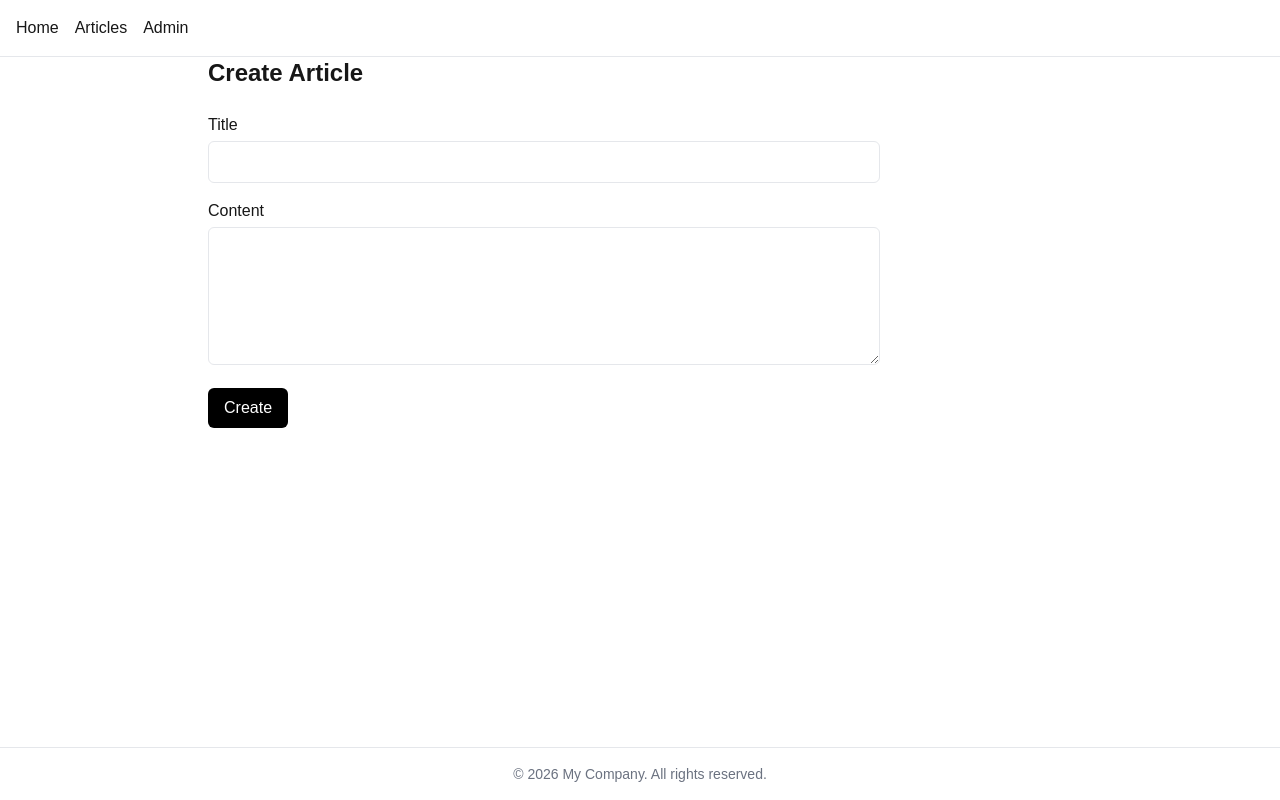
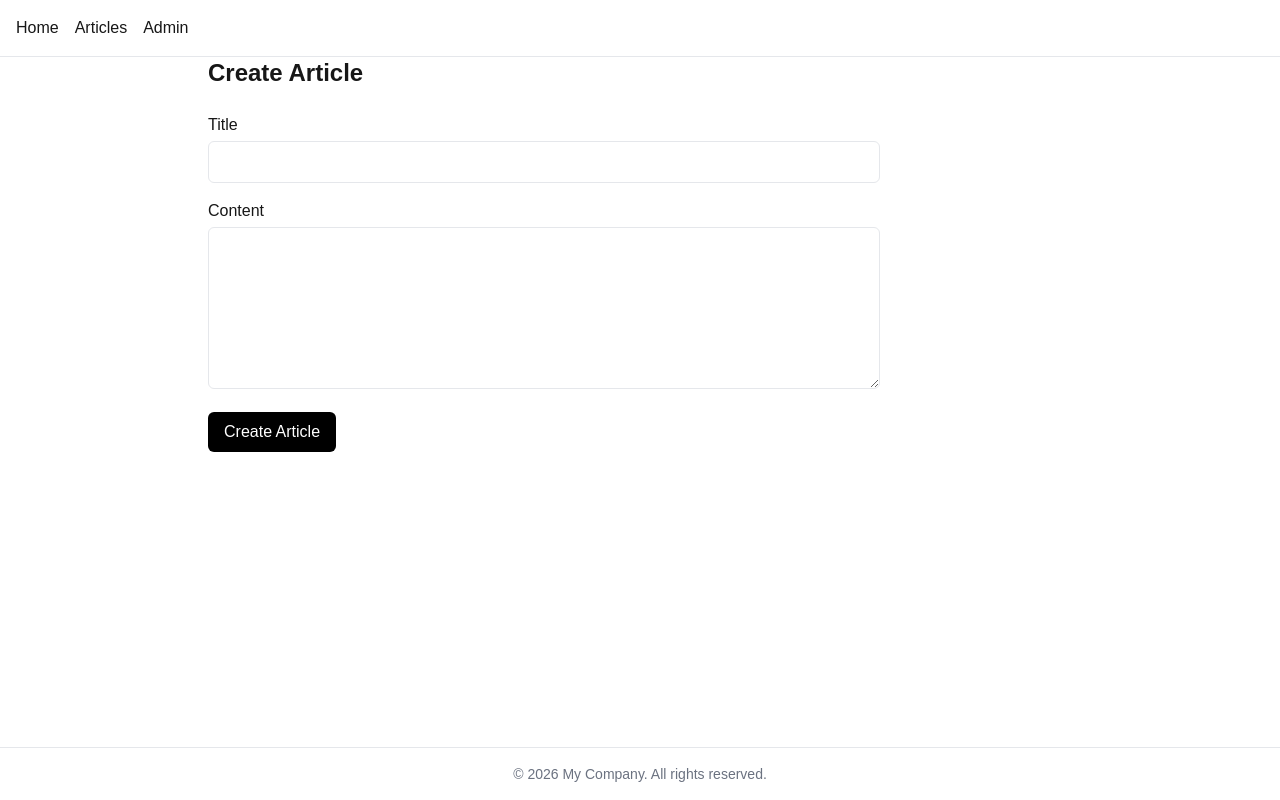
Before and after one commit to Rizkydba/simple-blog-app, a Next.js app: page /admin/articles/new in a window 1280 px wide. Built offline with nearby package versions, Linux system fonts and the light colour scheme.

Commit message:
refactor: extract reusable article form component

```diff
--- a/src/app/admin/articles/[id]/page.tsx
+++ b/src/app/admin/articles/[id]/page.tsx
@@ -2,6 +2,7 @@
 
 import { useEffect, useState } from "react";
 import { useParams, useRouter } from "next/navigation";
+import ArticleForm from "@/components/articles/ArticleForm";
 
 import { Article } from "@/types/article";
 import {
@@ -55,41 +56,14 @@ export default function EditArticlePage() {
     <div className="max-w-2xl space-y-6">
       <h1 className="text-2xl font-bold">Edit Article</h1>
 
-      <form onSubmit={handleSubmit} className="space-y-4">
-        {/* TITLE */}
-        <div>
-          <label className="block mb-1">Title</label>
-
-          <input
-            type="text"
-            className="w-full border p-2 rounded-md"
-            value={title}
-            onChange={(e) => setTitle(e.target.value)}
-            required
-          />
-        </div>
-
-        {/* CONTENT */}
-        <div>
-          <label className="block mb-1">Content</label>
-
-          <textarea
-            className="w-full border p-2 rounded-md"
-            rows={6}
-            value={content}
-            onChange={(e) => setContent(e.target.value)}
-            required
-          />
-        </div>
-
-        {/* SUBMIT */}
-        <button
-          type="submit"
-          className="bg-black text-white px-4 py-2 rounded-md"
-        >
-          Update Article
-        </button>
-      </form>
+      <ArticleForm
+        title={title}
+        content={content}
+        onTitleChange={setTitle}
+        onContentChange={setContent}
+        onSubmit={handleSubmit}
+        submitLabel="Update Article"
+      />
     </div>
   );
 }
--- a/src/app/admin/articles/new/page.tsx
+++ b/src/app/admin/articles/new/page.tsx
@@ -4,6 +4,7 @@ import { useState } from "react";
 import { useRouter } from "next/navigation";
 import { createArticle } from "@/services/article.service";
 import { generateSlug } from "@/lib/utils";
+import ArticleForm from "@/components/articles/ArticleForm";
 
 export default function CreateArticlePage() {
   const router = useRouter();
@@ -30,39 +31,14 @@ export default function CreateArticlePage() {
     <div className="max-w-2xl space-y-6">
       <h1 className="text-2xl font-bold">Create Article</h1>
 
-      <form onSubmit={handleSubmit} className="space-y-4">
-        {/* TITLE */}
-        <div>
-          <label className="block mb-1">Title</label>
-          <input
-            type="text"
-            className="w-full border p-2 rounded-md"
-            value={title}
-            onChange={(e) => setTitle(e.target.value)}
-            required
-          />
-        </div>
-
-        {/* CONTENT */}
-        <div>
-          <label className="block mb-1">Content</label>
-          <textarea
-            className="w-full border p-2 rounded-md"
-            rows={5}
-            value={content}
-            onChange={(e) => setContent(e.target.value)}
-            required
-          />
-        </div>
-
-        {/* SUBMIT */}
-        <button
-          type="submit"
-          className="bg-black text-white px-4 py-2 rounded-md"
-        >
-          Create
-        </button>
-      </form>
+      <ArticleForm
+        title={title}
+        content={content}
+        onTitleChange={setTitle}
+        onContentChange={setContent}
+        onSubmit={handleSubmit}
+        submitLabel="Create Article"
+      />
     </div>
   );
 }
--- /dev/null
+++ b/src/components/articles/ArticleForm.tsx
@@ -0,0 +1,57 @@
+"use client"; //LocalStorage
+
+type ArticleFormProps = {
+  title: string;
+  content: string;
+  onTitleChange: (value: string) => void;
+  onContentChange: (value: string) => void;
+  onSubmit: (e: React.FormEvent) => void;
+  submitLabel: string;
+};
+
+export default function ArticleForm({
+  title,
+  content,
+  onTitleChange,
+  onContentChange,
+  onSubmit,
+  submitLabel,
+}: ArticleFormProps) {
+  return (
+    <form onSubmit={onSubmit} className="space-y-4">
+      {/* TITLE */}
+      <div>
+        <label className="block mb-1">Title</label>
+
+        <input
+          type="text"
+          className="w-full border p-2 rounded-md"
+          value={title}
+          onChange={(e) => onTitleChange(e.target.value)}
+          required
+        />
+      </div>
+
+      {/* CONTENT */}
+      <div>
+        <label className="block mb-1">Content</label>
+
+        <textarea
+          className="w-full border p-2 rounded-md"
+          rows={6}
+          value={content}
+          onChange={(e) => onContentChange(e.target.value)}
+          required
+        />
+      </div>
+
+      {/* SUBMIT */}
+      <button
+        type="submit"
+        className="bg-black text-white px-4 py-2 rounded-md"
+      >
+        {submitLabel}
+      </button>
+    </form>
+  );
+}
```
